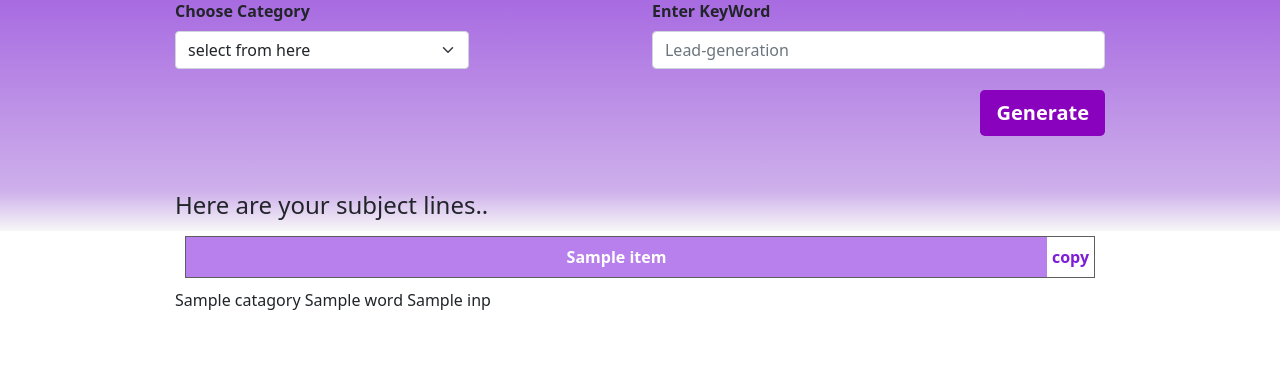
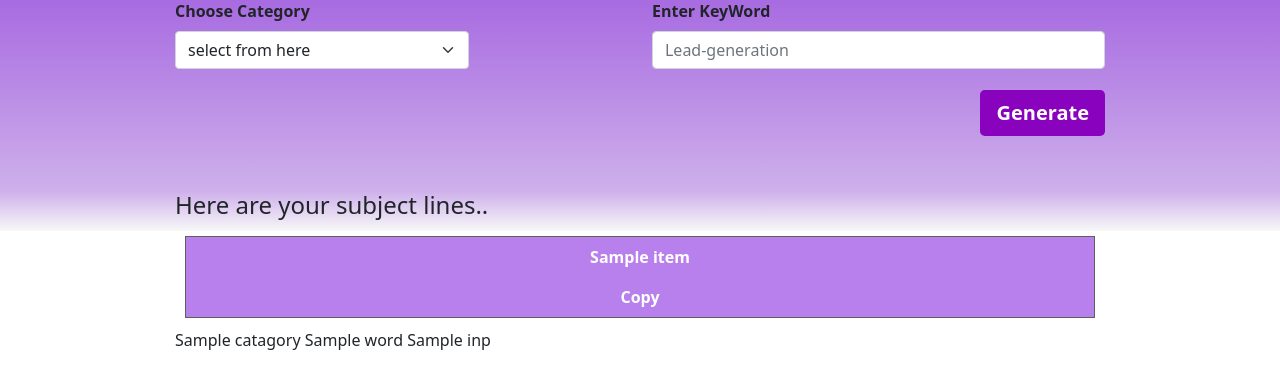
Before and after one commit to TahminaTania/Email_subject_generator, a Django app: template subject/templates/output.html in a window 1280 px wide. Shown: the part 209-598 px from the top of the page. Run offline with Django 4.2, Linux system fonts and the light colour scheme; the template is opened without the code that fills it: most values are stand-ins (such as "Sample title", 1, 10 or a date in 2020); some libraries are stand-ins or nearby versions.

Commit message:
Update output.html

```diff
--- a/subject/templates/output.html
+++ b/subject/templates/output.html
@@ -9,8 +9,11 @@
         {%for item in sub%}
 
         <div class="text-center" id="titl">
-         <span id="subject">  {{item.title}} </span>
-         <span id="copy" onclick="Copy(this)">copy</span>
+
+            <span id="subject"> {{ item.title | safe }} </span>
+
+         <div class="copy" id="{{item.id}}" onclick="copy(`{{ item.title | safe }}`, '{{item.id}}')">Copy</div>
+
         </div>
         {%endfor%}
         {{catagory}}
```
